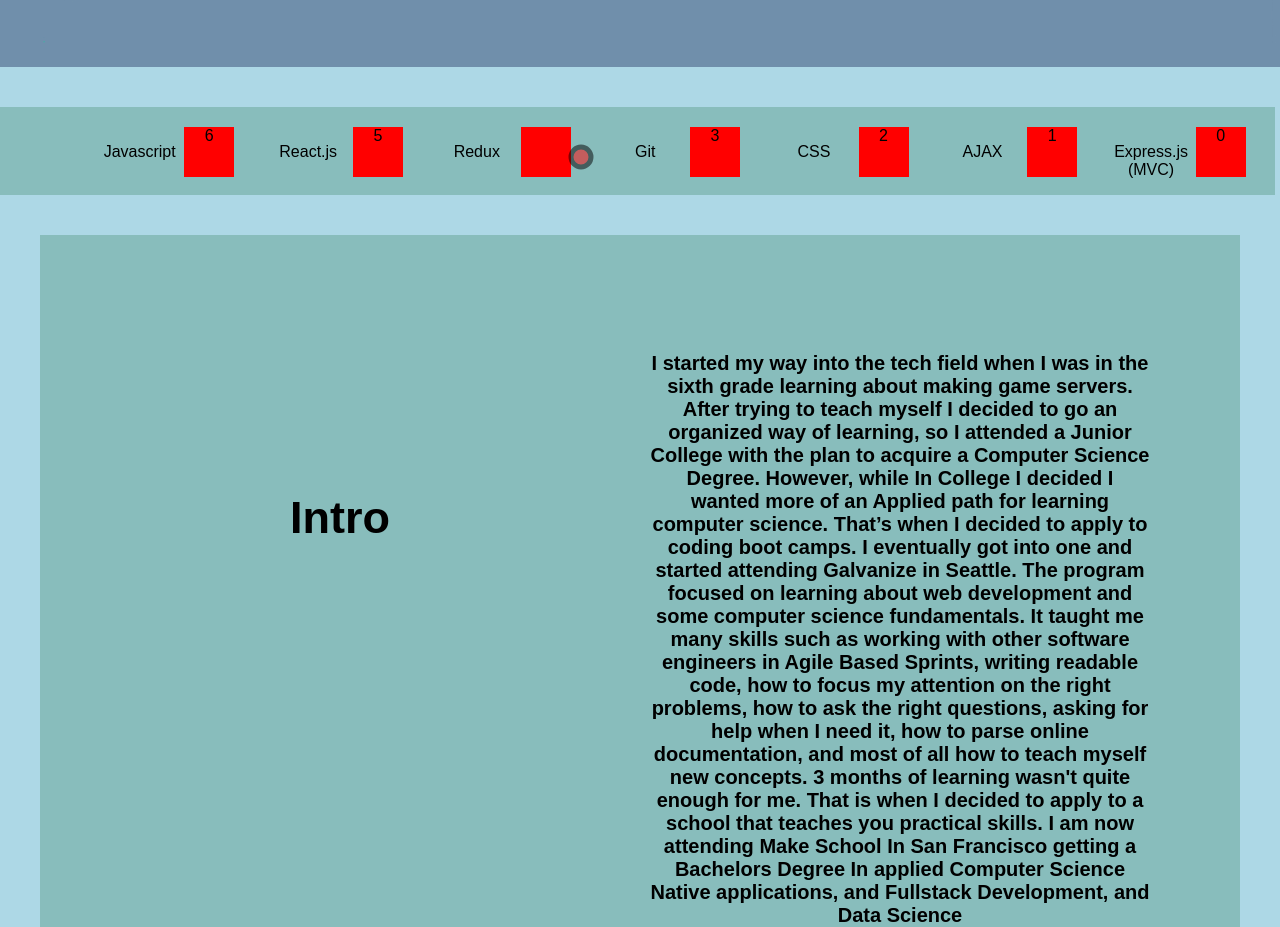
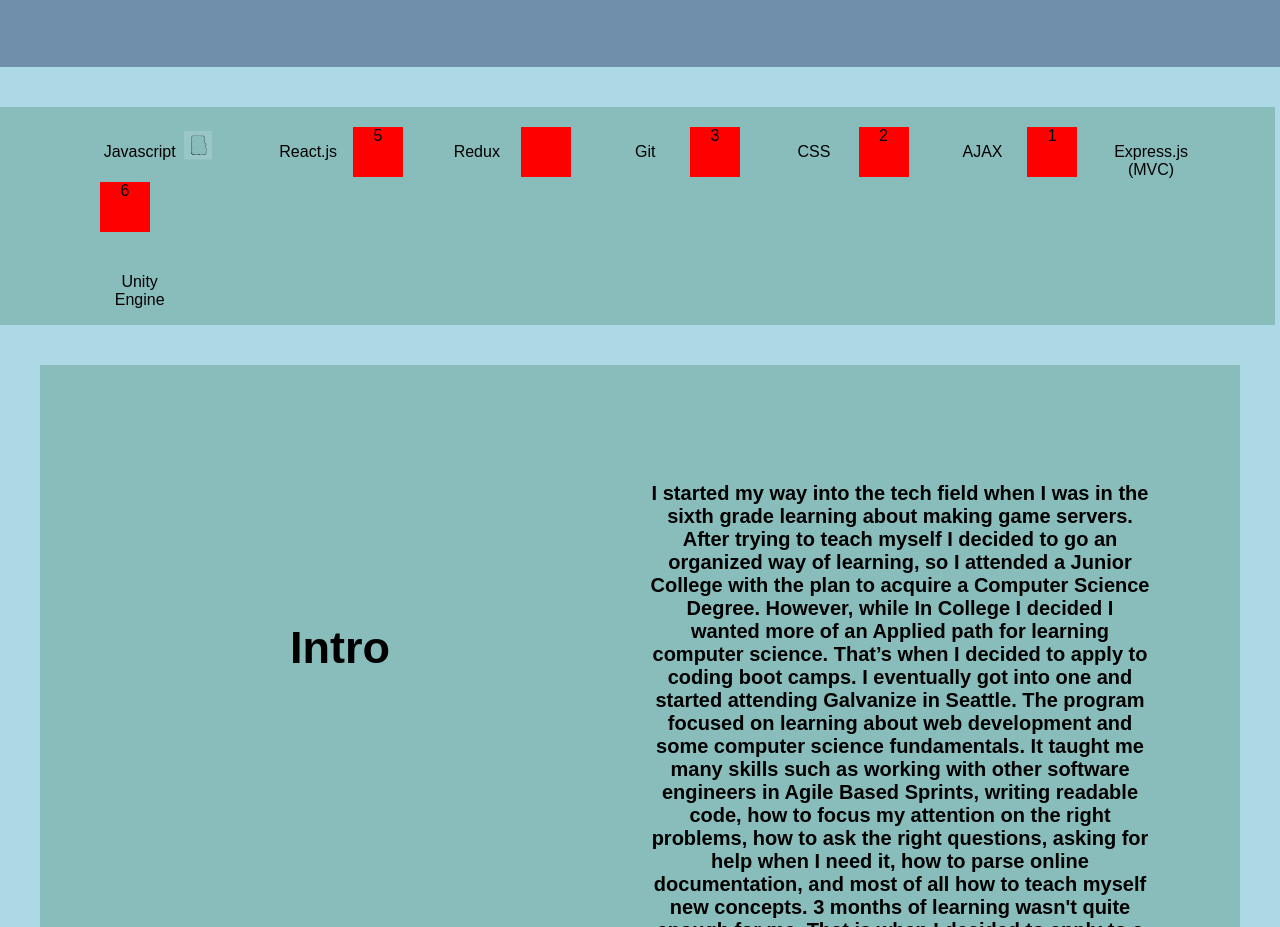
Before and after one commit to joeygaitan/react-portfolio, a React (Create React App) app: page / in a window 1280 px wide. Shown: the part 980-1907 px from the top of the page. Built offline with nearby package versions, Linux system fonts and the light colour scheme.

Commit message:
added in svg file to modify.

```diff
--- a/src/components/Navbar/NavBar.js
+++ b/src/components/Navbar/NavBar.js
@@ -19,7 +19,6 @@ class NavBar extends Component {
     }
 
     update = (selection) => {
-        console.log(this.state.selected)
             if(selection !== this.state.selected && this.state.selected !== ''){
                 this.setState(state=>{
                     const navbarItems = state.chosenSelection.map((item)=>{
--- a/src/components/Skills/Skills.js
+++ b/src/components/Skills/Skills.js
@@ -1,17 +1,41 @@
 import React, { Component } from 'react';
-import '../../css/skills.css'
+import '../../css/skills.css';
+import { ReactComponent as Sdcard } from './sdcard.svg';
 
 class Skills extends Component {
     constructor(props) {
         super(props);
-        this.state = {  }
+        this.state = {
+            rank: {
+                "javascript":4,
+                "react":4,
+                "Redux":3,
+                "Git":4,
+                "CSS":3,
+                "AJAX":4,
+                "express":3,
+                "unity":2,
+                "illustrator":2,
+                "svg":2
+            }
+         }
     }
+
+    rankBuilder = (selection) => {
+        let value = this.state.rank[selection]
+
+        for(let i = 0;i<value;i += 1){
+
+        }
+    }
+
     render() {
         return (
         <div ref={this.props.refSkills}>
                 <div className="skills">
                     <div className='rating'>
                         <p>Javascript</p>
+                        <Sdcard className="sdCard"/>
                         <div className="square">6</div>
                     </div>
                     <div className='rating'>
@@ -20,10 +44,7 @@ class Skills extends Component {
                     <div className='rating'>
                         <p>Redux</p>
                             <div className="square">
-                                <svg width="200" height="85">
-                                    <rect x="50" y="20" rx="20" ry="20" width="20" height="20"
-                                    style={{fill:'red',stroke:'black', strokeWidth:'5',opacity:"0.5"}} />
-                                </svg>
+
                             </div>
                     </div>
                     <div className='rating'>
@@ -36,7 +57,10 @@ class Skills extends Component {
                         <p>AJAX</p><div className="square">1</div>
                     </div>
                     <div className='rating'>
-                        <p>Express.js (MVC)</p><div className="square">0</div>
+                        <p>Express.js (MVC)</p>{()=>this.rankBuilder('express')}
+                    </div>
+                    <div className="rating">
+                        <p>Unity Engine</p>
                     </div>
                 </div>
         </div> );
--- a/src/css/skills.css
+++ b/src/css/skills.css
@@ -25,3 +25,10 @@
   width: 50px;
   background-color: gray;
 }
+
+.sdCard {
+  width: 35%;
+  height: 70%;
+  fill: #88BDBC;
+
+}
```
Also changed, not shown: src/components/Skills/sdcard.svg (added).
